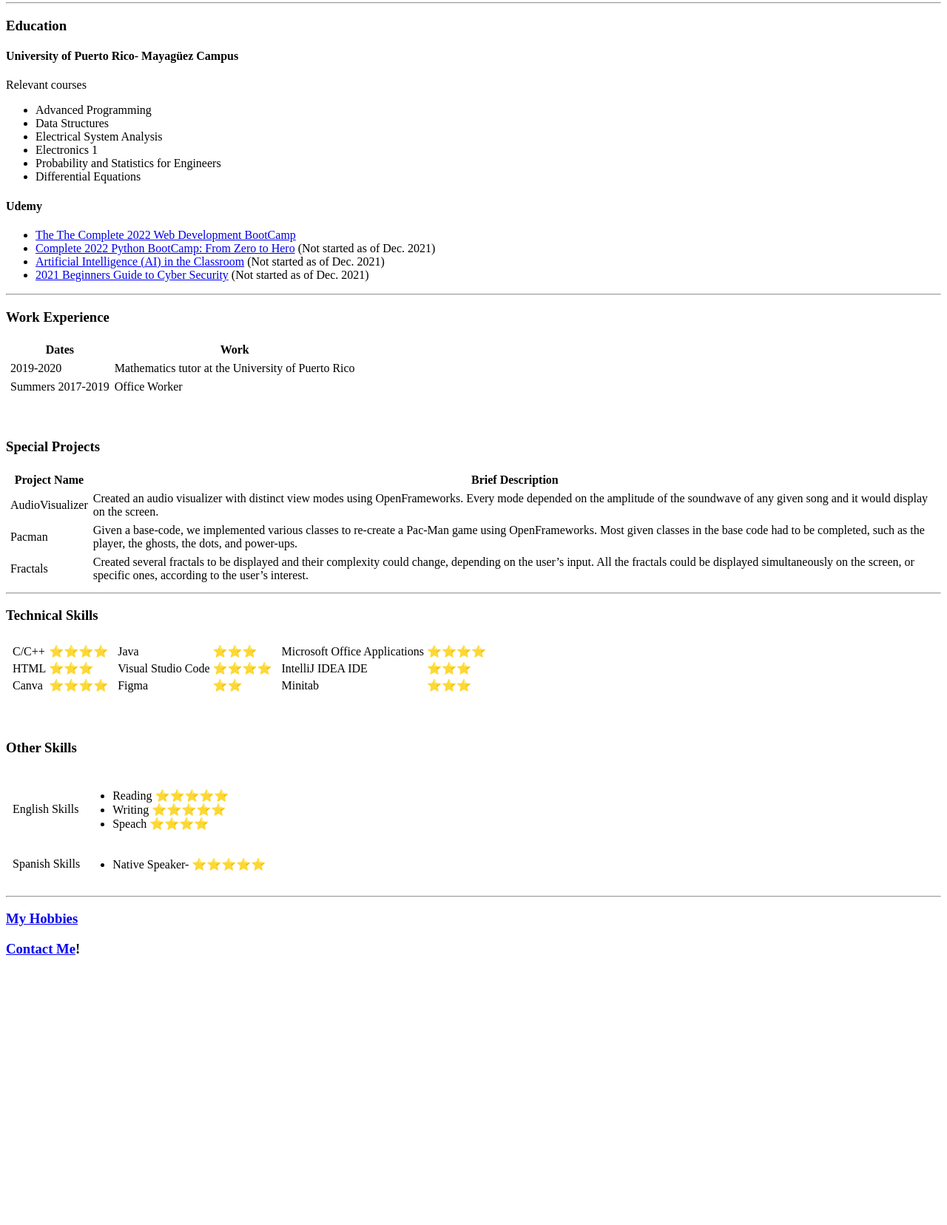
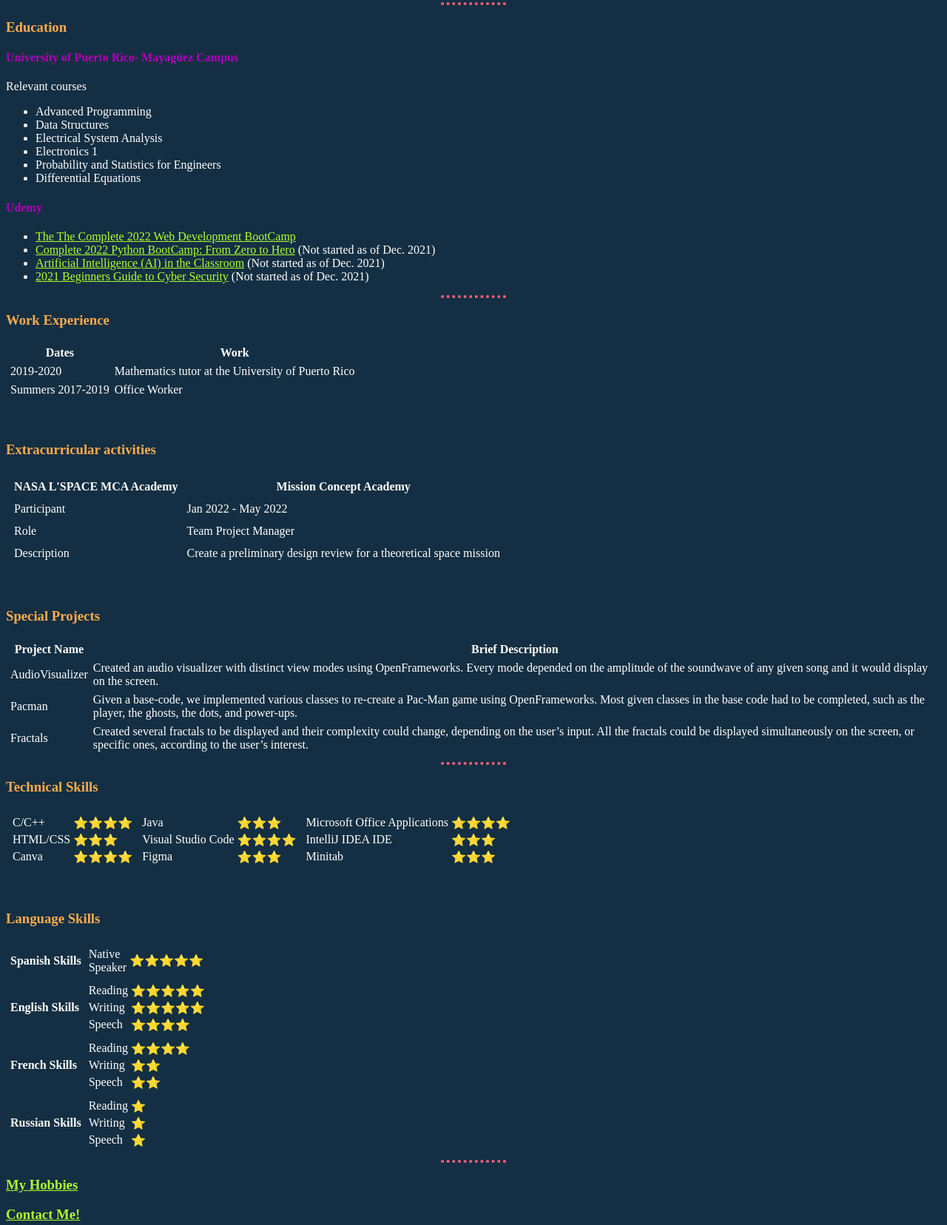
Before and after one commit to natanael-2012/CV, a plain HTML site: page index.html in a window 1280 px wide. Shown: the part 319-1975 px from the top of the page at 74% size. Before the commit the page ends 1632 px from the top, so only its background shows below. Drawn offline with Linux system fonts and the light colour scheme.

Commit message:
update cv with css

```diff
--- /dev/null
+++ b/css/styles.css
@@ -0,0 +1,101 @@
+body{
+    background-color: #142F43;
+}
+
+hr{
+    border-style: dotted hidden hidden;
+    border-color: #FF5F7E;
+    border-width: 4px;
+    width: 7%;
+}
+
+h1{
+    color: #FF5F7E;
+}
+
+h2{
+    color: darkcyan}
+
+h3{
+    color: #FFAB4C;
+}
+
+h4{
+    color: #B000B9;
+}
+
+p{
+    color: white;
+}
+
+ul{
+    color: white;
+}
+
+ol{
+    color: white;
+}
+
+table{
+    color: white;
+}
+
+a{
+    color: greenyellow;
+}
+
+form{
+    color: white;
+}
+
+input{
+    background-color: rgb(0, 49, 139);
+    color: white;
+}
+
+textarea{
+    background-color: rgb(0, 49, 139);
+    color: white;
+}
+
+
+/*******************CLASSES*******************/
+.presentation{}
+/***************/
+.education{}
+
+.UPRM{}
+
+.clases-list{}
+
+.clase{}
+
+.Udemy{}
+
+.udemyCourseList{}
+
+.udemyCourse{}
+/*********************/
+
+.experiences{}
+
+.work-exp{}
+
+.extra-exp{}
+
+.special-proj{}
+
+.project{}
+/****************/
+.skills{}
+
+.technical-skills{}
+
+.tech-skill{}
+
+.lang-skills{}
+
+.lengua{}
+
+/*******************/
+.links{}
--- a/index.html
+++ b/index.html
@@ -4,12 +4,16 @@
 <head>
   <meta charset="UTF-8" />
   <title>Natanael Santiago's Site</title>
+
+  <link rel="stylesheet" href="css/styles.css">
+
 </head>
 
 <body>
+  <div class="presentation">
     <table cellspacing="20">
       <tr>
-      <td> <img src="squidward.png" alt="squidward png photo" height="260" /></td>
+        <td> <img src="img/squidward.png" alt="squidward png photo" height="260" /></td>
         <td>
           <h1>Natanael Santiago</h1>
           <p>
@@ -25,47 +29,54 @@
         </td>
       </tr>
     </table>
+  </div>
 
+  <hr>
+  <div class="education">
+    <h3>Education</h3>
 
-  <hr />
-
-  <h3>Education</h3>
+    <div class="UPRM">
       <h4>University of Puerto Rico- Mayagüez Campus</h4>
       <p>Relevant courses</p>
-  <ul>
-    <li>Advanced Programming</li>
-    <li>Data Structures</li>
-    <li>Electrical System Analysis</li>
-    <li>Electronics 1</li>
-    <li>Probability and Statistics for Engineers</li>
-    <li>Differential Equations</li>
+      <ul class="clases-list">
+        <li class="clase">Advanced Programming</li>
+        <li class="clase">Data Structures</li>
+        <li class="clase">Electrical System Analysis</li>
+        <li class="clase">Electronics 1</li>
+        <li class="clase">Probability and Statistics for Engineers</li>
+        <li class="clase">Differential Equations</li>
       </ul>
+    </div>
 
+    <div class="Udemy">
       <h4>Udemy</h4>
-  <ul>
-    <li>
+      <ul class="udemyCourseList">
+        <li class="udemyCourse">
           <a href="https://www.udemy.com/course/the-complete-web-development-bootcamp/learn/lecture/12287450#overview">The
             The Complete 2022 Web Development BootCamp</a>
         </li>
-    <li>
+        <li class="udemyCourse">
           <a href="https://www.udemy.com/share/101W943@rmAyEkljJbQ1uPZiwdYZtVR-H2wf234lbWWTPfW6iSpAIQow12vjfbr6q0W7ixX96Q==/">
             Complete 2022 Python BootCamp: From Zero to Hero</a> (Not started as of Dec. 2021)
         </li>
-    <li>
+        <li class="udemyCourse">
           <a href="https://www.udemy.com/share/104GOY3@pxb23cJy9CGvCExseb4_-XzyHAU0_MZhOinS-5ByEWyLNjhQJhjBp3B6dIDSFlCgsg==/">
           Artificial Intelligence (AI) in the Classroom</a> (Not started as of Dec. 2021)
         </li>
-    <li>
+        <li class="udemyCourse">
           <a href="https://www.udemy.com/share/104skk3@p6UQsEfwyjBK6c3J5__9vluzuIe4JlgxHSN_qu9b8T_TDKAhOE_-GpHkup8wJ5Lwcw==/">
           2021 Beginners Guide to Cyber Security</a> (Not started as of Dec. 2021)
         </li>
       </ul>
+    </div>
+  </div>
 
   <hr>
 
+  <div class="experiences">
+    <div class="work-exp">
       <h3>Work Experience</h3>
       <table  cellspacing="5">
-
         <thead>
           <tr>
             <th>Dates</th>
@@ -85,8 +96,37 @@
         </tr>
         </tbody>
       </table>
+    </div>
 
     <br><br>
+
+    <div class="extra-exp">
+      <h3>Extracurricular activities</h3>
+      <table cellspacing="10">
+        <thead>
+        <tr>
+            <th>NASA L'SPACE MCA Academy</th>
+            <th>Mission Concept Academy</th>
+          </tr>
+        </thead>
+        <tr>
+            <td>Participant</td>
+            <td>Jan 2022 - May 2022</td>
+          </tr>
+          <tr>
+            <td>Role</td>
+            <td>Team Project Manager</td>
+          </tr>
+          <tr>
+            <td>Description</td>
+            <td>Create a preliminary design review for a theoretical space mission </td>
+          </tr>
+      </table>
+    </div>
+
+    <br><br>
+
+    <div class="special-proj">
       <h3>Special Projects</h3>
       <table cellspacing="5">
         <thead>
@@ -98,18 +138,18 @@
 
         <tbody>
           <tr>
-        <td>AudioVisualizer</td>
+            <td class="project">AudioVisualizer</td>
             <td>Created an audio visualizer with distinct view modes using OpenFrameworks. Every
               mode depended on the amplitude of the soundwave of any given song and it would display on the screen.</td>
           </tr>
           <tr>
-        <td>Pacman</td>
+            <td class="project">Pacman</td>
             <td>Given a base-code, we implemented various classes to re-create a Pac-Man game using
               OpenFrameworks. Most given classes in the base code had to be completed, such as the player, the ghosts, the
               dots, and power-ups. </td>
           </tr>
           <tr>
-        <td>Fractals</td>
+            <td class="project">Fractals</td>
             <td>Created several fractals to be displayed and their complexity could change, depending on the
               user’s input. All the fractals could be displayed simultaneously on the screen, or specific ones, according to the
               user’s interest.
@@ -117,103 +157,157 @@
           </tr>
         </tbody>
       </table>
+    </div>
+
+  </div>
 
   <hr>
 
+  <div class="skills">
+    <div class="technical-skills">
       <h3>Technical Skills</h3>
       <table cellspacing="5">
         <tr>
-
           <td>
             <table>
               <tr>
-            <td>C/C++</td>
+                <td class="tech-skill">C/C++</td>
                 <td>⭐⭐⭐⭐</td>
               </tr>
               <tr>
-            <td>HTML</td>
+                <td class="tech-skill">HTML/CSS</td>
                 <td>⭐⭐⭐</td>
               </tr>
               <tr>
-            <td>Canva</td>
+                <td class="tech-skill">Canva</td>
                 <td>⭐⭐⭐⭐</td>
               </tr>
             </table>
           </td>
-
           <td>
             <table>
               <tr>
-            <td>Java</td>
+                <td class="tech-skill">Java</td>
                 <td>⭐⭐⭐</td>
               </tr>
               <tr>
-            <td>Visual Studio Code</td>
+                <td class="tech-skill">Visual Studio Code</td>
                 <td>⭐⭐⭐⭐</td>
               </tr>
               <tr>
-            <td>Figma</td>
+                <td class="tech-skill">Figma</td>
+                <td>⭐⭐⭐</td>
+              </tr>
+            </table>
+          </td>
+          <td>
+            <table>
+              <tr>
+                <td class="tech-skill">Microsoft Office Applications</td>
+                <td>⭐⭐⭐⭐</td>
+              </tr>
+              <tr>
+                <td class="tech-skill">IntelliJ IDEA IDE</td>
+                <td>⭐⭐⭐</td>
+              </tr>
+              <tr>
+                <td class="tech-skill">Minitab</td>
+                <td>⭐⭐⭐</td>
+              </tr>
+            </table>
+          </td>
+        </tr>
+      </table>
+    </div>
+
+    <br><br>
+
+    <div class="lang-skills">
+      <h3>Language Skills</h3>
+      <table cellspacing = "5">
+
+        <tr>
+          <td><b class="lengua">Spanish Skills</b></td>
+          <td>
+            <table>
+              <tr>
+                <td>Native <br>Speaker</td>
+                <td>⭐⭐⭐⭐⭐</td>
+              </tr>
+            </table>
+          </td>
+        </tr>
+
+        <tr>
+          <td> <b class="lengua">English Skills</b> </td>
+          <td>
+              <table>
+                  <tr>
+                      <td>Reading</td>
+                      <td>⭐⭐⭐⭐⭐</td>
+                  </tr>
+                  <tr>
+                      <td>Writing</td>
+                      <td>⭐⭐⭐⭐⭐</td>
+                  </tr>
+                  <tr>
+                      <td>Speech</td>
+                      <td>⭐⭐⭐⭐</td>
+                  </tr>
+              </table>
+          </td>
+        </tr>
+
+        <tr>
+          <td> <b class="lengua">French Skills</b></td>
+          <td>
+            <table>
+              <tr>
+                <td>Reading</td>
+                <td>⭐⭐⭐⭐</td>
+              </tr>
+              <tr>
+                <td>Writing</td>
+                <td>⭐⭐</td>
+              </tr>
+              <tr>
+                <td>Speech</td>
                 <td>⭐⭐</td>
               </tr>
             </table>
           </td>
+        </tr>
 
+        <tr>
+          <td> <b class="lengua">Russian Skills</b></td>
           <td>
             <table>
               <tr>
-            <td>Microsoft Office Applications</td>
-            <td>⭐⭐⭐⭐</td>
+                <td>Reading</td>
+                <td>⭐</td>
               </tr>
               <tr>
-            <td>IntelliJ IDEA IDE</td>
-            <td>⭐⭐⭐</td>
+                <td>Writing</td>
+                <td>⭐</td>
               </tr>
               <tr>
-            <td>Minitab</td>
-            <td>⭐⭐⭐</td>
+                <td>Speech</td>
+                <td>⭐</td>
               </tr>
             </table>
           </td>
-
         </tr>
       </table>
-
-  <br><br>
-  <h3>Other Skills</h3>
-  <table cellspacing = "5">
-    <tr>
-
-      <td>
-        <table>
-          <tr>
-            <td>English Skills</td>
-            <td>
-              <ul>
-                <li>Reading ⭐⭐⭐⭐⭐</li>
-                <li>Writing ⭐⭐⭐⭐⭐</li>
-                <li>Speach  ⭐⭐⭐⭐</li>
-              </ul>
-            </td>
-          </tr>
-          <tr>
-            <td>Spanish Skills</td>
-            <td>
-              <ul>
-                <li>Native Speaker- ⭐⭐⭐⭐⭐</li>
-              </ul>
-            </td>
-          </tr>
-        </table>
-      </td>
-
-    </tr>
-  </table>
+    </div>
+  </div>
 
   <hr>
 
+  <div class="links">
   <h3><a href="hobbies.html">My Hobbies</a></h3>
+  <h3><a href="contact.html">Contact Me!</a></h3>
+  </div>
 
-  <h3><a href="contact.html">Contact Me</a>!</h3>
 </body>
 
 </html>
```
Also changed, not shown: contact.html (+8 -0 lines), hobbies.html (+8 -2 lines), img/squidward.png (renamed from squidward.png), 1 other file. Lines whose indentation alone changed are shown as unchanged.
